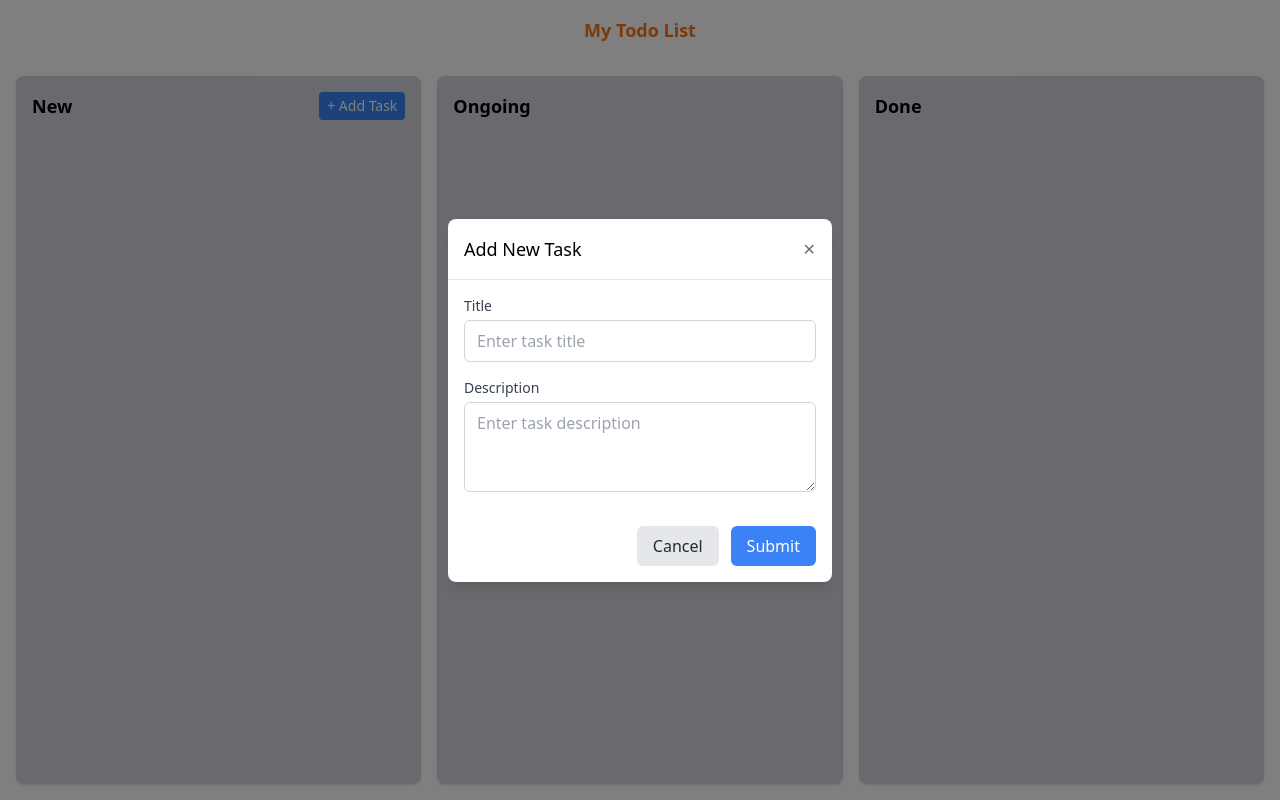
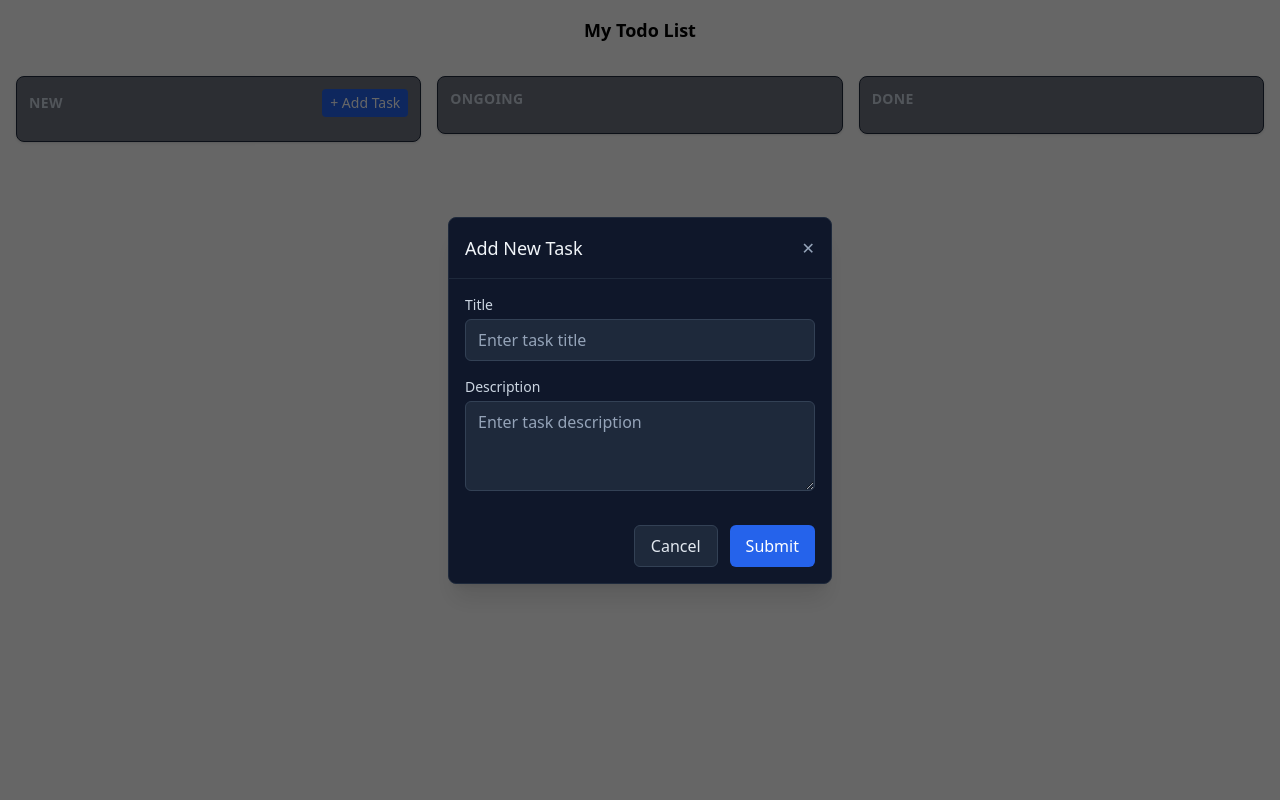
Before and after one commit to kamel404/todolist, a React (Vite) app: page / in a window 1280 px wide. Both pictures are taken after a click on the button "+ Add Task". Built offline with nearby package versions, Linux system fonts and the light colour scheme.

Commit message:
Design Changes

```diff
--- a/src/App.jsx
+++ b/src/App.jsx
@@ -111,7 +111,7 @@ function App() {
   };
 
   return (
-    <div className="h-screen flex flex-col">
+    <div className="h-screen flex flex-col ">
       <Header />
       <main className="flex-1 grid grid-cols-1 sm:grid-cols-3 gap-4 p-4">
 
--- a/src/components/Column.jsx
+++ b/src/components/Column.jsx
@@ -1,14 +1,16 @@
-
 // I have added the rightElement prop to show add task button beside the title (New only)
-const Column = ({ title, children, rightElement, onDrop, onDragOver }) => {
-
+const Column = ({ title, children, rightElement, onDragOver, onDrop }) => {
     return (
-        <div onDragOver={onDragOver} onDrop={onDrop} className="bg-gray-300 rounded-lg p-4 shadow flex flex-col h-full">
-            <div className="flex justify-between items-center mb-4">
-                <h2 className="text-lg font-bold">{title}</h2>
+        <div
+            onDragOver={onDragOver}
+            onDrop={onDrop}
+            className="rounded-lg p-3 shadow flex flex-col bg-slate-900/60 border border-slate-800"
+        >
+            <div className="flex justify-between items-center mb-3">
+                <h2 className="text-sm font-semibold tracking-wide uppercase text-slate-300">{title}</h2>
                 {rightElement}
             </div>
-            <div className="flex flex-col gap-3 overflow-y-auto">
+            <div className="flex flex-col gap-2 overflow-y-auto">
                 {children}
             </div>
         </div>
--- a/src/components/ContextMenu.jsx
+++ b/src/components/ContextMenu.jsx
@@ -15,14 +15,14 @@ const ContextMenu = ({ x, y, onClose, onAction, status }) => {
 
   return (
     <div
-      className="absolute bg-white border border-gray-200 shadow-md rounded z-50"
+      className="absolute bg-slate-900 border border-slate-800 shadow-xl rounded z-50 min-w-40"
       style={{ top: y, left: x }}
     >
       {options[status].map((option) => (
         <div
           key={option}
           onClick={() => onAction(option)}
-          className="px-3 py-1 hover:bg-gray-100 cursor-pointer text-sm"
+          className="px-3 py-1.5 hover:bg-slate-800 cursor-pointer text-sm text-slate-200"
         >
           {option}
         </div>
--- a/src/components/Header.jsx
+++ b/src/components/Header.jsx
@@ -1,6 +1,6 @@
 const Header = () => {
   return (
-    <header className="text-orange-500 px-6 py-4 text-lg font-bold text-center">
+    <header className=" px-6 py-4 text-lg font-bold text-center">
       My Todo List
     </header>
   )
--- a/src/components/NewTask.jsx
+++ b/src/components/NewTask.jsx
@@ -19,17 +19,17 @@ const NewTask = ({ onAddTask }) => {
 
   return (
     <div className="flex ">
-      <button className='bg-blue-500 text-white px-2 py-1 text-sm rounded hover:bg-blue-600' onClick={() => setIsOpen(!isOpen)}>
+      <button className='bg-blue-600 text-white px-2 py-1 text-sm rounded hover:bg-blue-500' onClick={() => setIsOpen(!isOpen)}>
         + Add Task
       </button>
       {isOpen && (
-        <div className="fixed inset-0 bg-black/50 flex items-center justify-center z-50">
-          <div className="bg-white rounded-lg shadow-lg w-96">
-            <div className="flex justify-between items-center p-4 border-b">
-              <h3 className="text-lg font-medium">Add New Task</h3>
+        <div className="fixed inset-0 bg-black/60 flex items-center justify-center z-50">
+          <div className="bg-slate-900 rounded-lg shadow-xl w-96 border border-slate-800">
+            <div className="flex justify-between items-center p-4 border-b border-slate-800">
+              <h3 className="text-lg font-medium text-slate-100">Add New Task</h3>
               <button
                 onClick={() => setIsOpen(false)}
-                className="text-gray-500 hover:text-gray-700"
+                className="text-slate-400 hover:text-slate-200"
               >
                 ✕
               </button>
@@ -37,7 +37,7 @@ const NewTask = ({ onAddTask }) => {
 
             <form className="p-4" onSubmit={handleSubmit}>
               <div className="mb-4">
-                <label htmlFor="title" className="block text-sm font-medium text-gray-700 mb-1">
+                <label htmlFor="title" className="block text-sm font-medium text-slate-300 mb-1">
                   Title
                 </label>
                 <input
@@ -45,21 +45,21 @@ const NewTask = ({ onAddTask }) => {
                   id="title"
                   name="title"
                   required
-                  className="w-full px-3 py-2 border border-gray-300 rounded-md"
+                  className="w-full px-3 py-2 rounded-md bg-slate-800 border border-slate-700 text-slate-100 placeholder-slate-400"
                   placeholder="Enter task title"
                   onChange={(e) => setTitle(e.target.value)}
                 />
               </div>
 
               <div className="mb-4">
-                <label htmlFor="description" className="block text-sm font-medium text-gray-700 mb-1">
+                <label htmlFor="description" className="block text-sm font-medium text-slate-300 mb-1">
                   Description
                 </label>
                 <textarea
                   id="description"
                   name="description"
                   rows="3"
-                  className="w-full px-3 py-2 border border-gray-300 rounded-md"
+                  className="w-full px-3 py-2 rounded-md bg-slate-800 border border-slate-700 text-slate-100 placeholder-slate-400"
                   placeholder="Enter task description"
                   onChange={(e) => setDescription(e.target.value)}
                 ></textarea>
@@ -68,14 +68,14 @@ const NewTask = ({ onAddTask }) => {
               <div className="flex justify-end space-x-3 pt-3">
                 <button
                   type="button"
-                  className="px-4 py-2 bg-gray-200 text-gray-800 rounded-md hover:bg-gray-300"
+                  className="px-4 py-2 bg-slate-800 text-slate-200 rounded-md border border-slate-700 hover:bg-slate-700"
                   onClick={() => setIsOpen(false)}
                 >
                   Cancel
                 </button>
                 <button
                   type="submit"
-                  className="px-4 py-2 bg-blue-500 text-white rounded-md hover:bg-blue-600"
+                  className="px-4 py-2 bg-blue-600 text-white rounded-md hover:bg-blue-500"
                 >
                   Submit
                 </button>
--- a/src/components/TodoCard.jsx
+++ b/src/components/TodoCard.jsx
@@ -1,9 +1,15 @@
 const TodoCard = ({ title, description, status, id, onContextMenu, onDragStart }) => {
 
-    const statusColors = {
-        "new": "bg-blue-400",
-        "ongoing": "bg-orange-400",
-        "done": "bg-green-400",
+    const accentBorders = {
+        new: "border-blue-500/70",
+        ongoing: "border-amber-500/70",
+        done: "border-emerald-500/70",
+    };
+
+    const badgeClasses = {
+        new: "bg-blue-500/10 text-blue-300 border border-blue-500/20",
+        ongoing: "bg-amber-500/10 text-amber-300 border border-amber-500/20",
+        done: "bg-emerald-500/10 text-emerald-300 border border-emerald-500/20",
     };
 
     return (
@@ -11,18 +17,16 @@ const TodoCard = ({ title, description, status, id, onContextMenu, onDragStart }
             onContextMenu={onContextMenu}
             draggable
             onDragStart={(e) => onDragStart?.(e, {id, status})}
-            className={` ${statusColors[status]} rounded-lg p-3 shadow-sm hover:shadow-md transition-shadow cursor-pointer`}
+            className={`rounded-lg p-3 bg-slate-800 border border-slate-700 hover:border-slate-600 transition-colors cursor-pointer ${accentBorders[status]} border-l-4`}
         >
             <div className='flex justify-between items-center'>
-                <h3 className="font-semibold text-blue-950">{title}</h3>
-                {/* <span
-                    className={`${statusColors[status]} text-white text-sm px-2 py-1 rounded`}
-                >
+                <h3 className="font-semibold text-slate-100">{title}</h3>
+                <span className={`text-xs rounded-full px-2 py-0.5 ${badgeClasses[status]}`}>
                     {status}
-                </span> */}
+                </span>
             </div>
             {description && (
-                <p className="text-sm text-gray-700 mt-1">{description}</p>
+                <p className="text-sm text-slate-300 mt-1">{description}</p>
             )}
         </div>
     )
```
